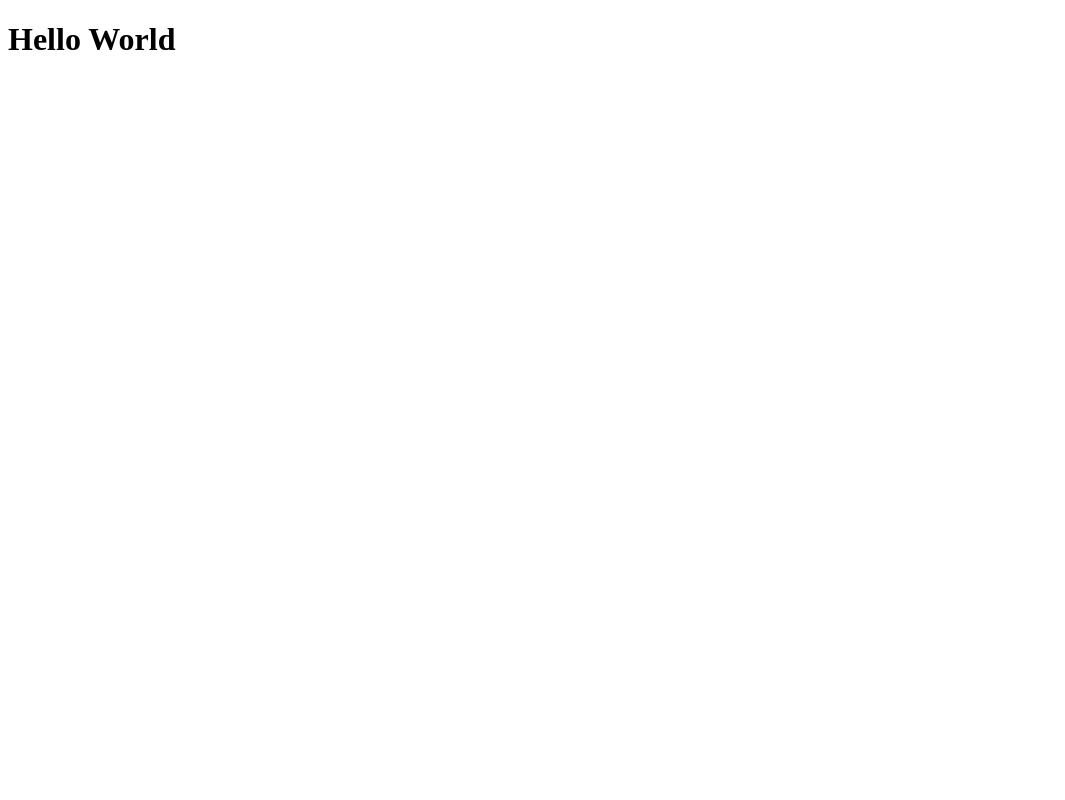
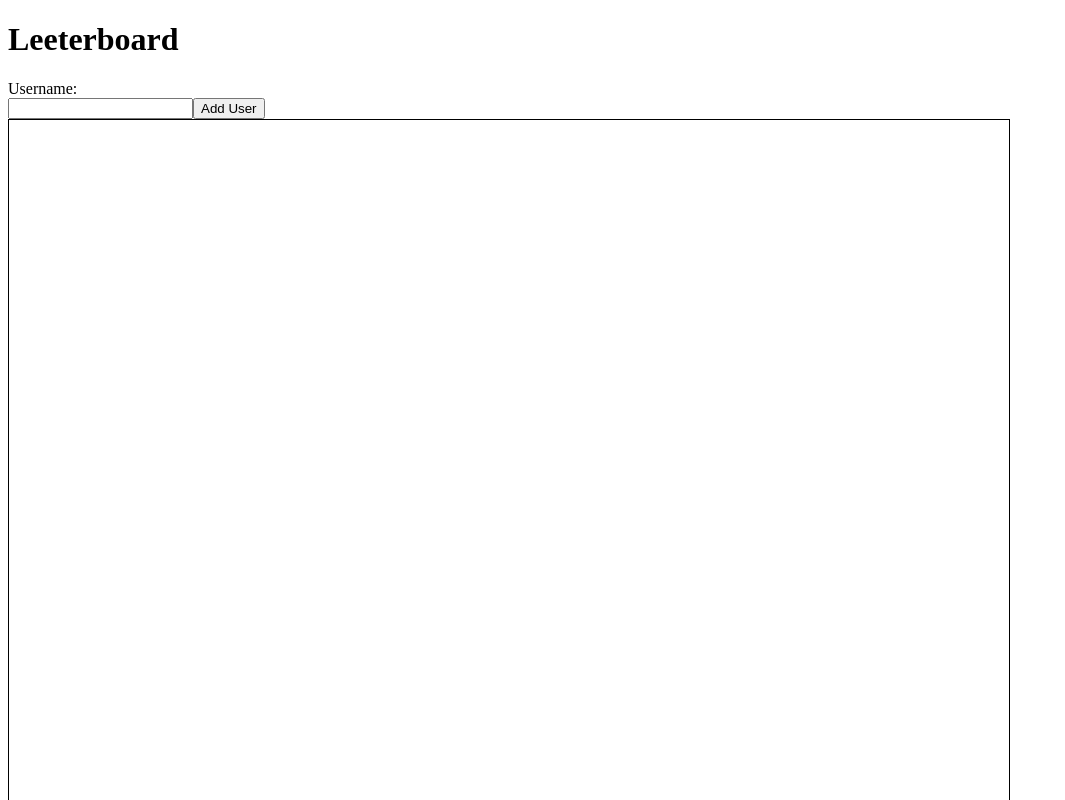
Before and after one commit to finleydecker/Leeterboard, a React app: page / in a window 1280 px wide. Shown: the top 800 px of the page, without its empty margins (0-1065 px from the left). Built offline with nearby package versions, Linux system fonts and the light colour scheme.

Commit message:
stats showing up on leaderboard

```diff
--- /dev/null
+++ b/client/App.jsx
@@ -0,0 +1,76 @@
+import React, { Component } from 'react';
+import '/client/styles.css'
+import Row from './Row';
+
+class App extends Component {
+  constructor(props) {
+    super(props)
+    this.state = {
+      users: []
+    }
+    this.getStats = this.getStats.bind(this);
+  }
+
+  getStats() {
+    // get the inputted username
+    const username = document.getElementById('username-field').value;
+    // fetch the stats for that user
+    fetch(`https://leetcode-stats-api.herokuapp.com/${username}`)
+      .then(res => res.json())
+      .then(data => {
+        // console.log(data);
+        // create a copy of the current state
+        const newState = this.state;
+        // push the username into the users array
+        newState.users.push({
+          username: username,
+          easySolved: data.easySolved,
+          mediumSolved: data.mediumSolved,
+          hardSolved: data.hardSolved,
+          totalSolved: data.totalSolved
+        });
+
+        // set the state to be the new state
+        this.setState({ state: newState });
+        // console.log(this.state);
+      });
+    // clear input field
+    document.getElementById('username-field').value = '';
+  }
+
+  // sortRows(a, b) {
+  //   if (a.totalSolved < b.totalSolved) {
+  //     return -1;
+  //   }
+  //   if (a.totalSolved > b.totalSolved) {
+  //     return 1;
+  //   }
+  //   return 0;
+  // }
+
+  componentDidMount() {
+    // this.getStats('finleydecker');
+  }
+
+  render() {
+    const rows = [];
+    const userArr = this.state.users
+    for (let i = 0; i < userArr.length; i++) {
+      rows.push(<Row key={i} username={userArr[i].username} easySolved={userArr[i].easySolved} mediumSolved={userArr[i].mediumSolved} hardSolved={userArr[i].hardSolved} totalSolved={userArr[i].totalSolved} />)
+    }
+
+    return (
+      <div>
+        <h1 >Leeterboard</h1>
+        <label htmlFor="username">Username:</label><br></br>
+        <input type="text" id="username-field" name="username" />
+        <button id='add-user' onClick={this.getStats}>Add User</button>
+        <div id="leaderboard">
+          {rows}
+        </div>
+      </div>
+    )
+  }
+}
+
+export default App;
--- /dev/null
+++ b/client/Row.jsx
@@ -0,0 +1,15 @@
+import React, { Component } from "react"
+
+class Row extends Component {
+  constructor(props) {
+    super(props);
+  }
+
+  render() {
+    return (
+      <h3>Username: {this.props.username} | Easy: {this.props.easySolved} | Medium: {this.props.mediumSolved} | Hard: {this.props.hardSolved} | Total: {this.props.totalSolved}</h3>
+    )
+  }
+}
+
+export default Row;
--- a/src/index.html
+++ b/client/index.html
@@ -8,7 +8,6 @@
 </head>
 
 <body>
-  <noscript>You need to enable JavaScript to run this app.</noscript>
   <div id="root"></div>
 </body>
 
--- /dev/null
+++ b/client/index.js
@@ -0,0 +1,8 @@
+import React from 'react';
+import { render } from 'react-dom';
+import App from '/client/App.jsx';
+
+render(
+  <App />,
+  document.getElementById('root')
+);
--- /dev/null
+++ b/client/styles.css
@@ -0,0 +1,5 @@
+#leaderboard {
+  height: 1000px;
+  width: 1000px;
+  border: 1px solid black
+}
--- a/package.json
+++ b/package.json
@@ -4,12 +4,14 @@
   "description": "LeetCode with friends.",
   "main": "index.js",
   "scripts": {
+    "start": "node server/server.js",
     "dev": "webpack serve",
     "build": "webpack"
   },
   "author": "Finley Decker",
   "license": "ISC",
   "dependencies": {
+    "express": "^4.18.1",
     "react": "^18.2.0",
     "react-dom": "^18.2.0"
   },
@@ -18,7 +20,9 @@
     "@babel/preset-env": "^7.18.10",
     "@babel/preset-react": "^7.18.6",
     "babel-loader": "^8.2.5",
+    "css-loader": "^6.7.1",
     "html-webpack-plugin": "^5.5.0",
+    "style-loader": "^3.3.1",
     "webpack": "^5.74.0",
     "webpack-cli": "^4.10.0",
     "webpack-dev-server": "^4.9.3"
--- a/src/index.js
+++ /dev/null
@@ -1,7 +0,0 @@
-import React from 'react';
-import ReactDOM from 'react-dom';
-
-ReactDOM.render(
-  <h1>Hello World</h1>,
-  document.getElementById('root')
-);
--- a/webpack.config.js
+++ b/webpack.config.js
@@ -4,14 +4,14 @@ const HtmlWebpackPlugin = require('html-webpack-plugin');
 
 module.exports = {
   mode: 'development',
-  entry: path.join(__dirname, "src", "index.js"),
+  entry: path.join(__dirname, "client", "index.js"),
   output: {
     path: path.resolve(__dirname, "dist"),
   },
   module: {
     rules: [
       {
-        test: /\.?js$/,
+        test: /.(js|jsx)$/,
         exclude: /node_modules/,
         use: {
           loader: "babel-loader",
@@ -20,11 +20,20 @@ module.exports = {
           }
         }
       },
+      {
+        test: /\.css$/i,
+        exclude: /node_modules/,
+        use: ['style-loader', 'css-loader'],
+      }
     ]
   },
   plugins: [
     new HtmlWebpackPlugin({
-      template: path.join(__dirname, "src", "index.html"),
+      template: path.join(__dirname, "client", "index.html"),
     }),
   ],
-}
+  resolve: {
+    // Enable importing JS / JSX files without specifying their extension
+    extensions: ['.js', '.jsx'],
+  },
+};
```
Also changed, not shown: 4 other files (tests, documents, lock files or other folders).
